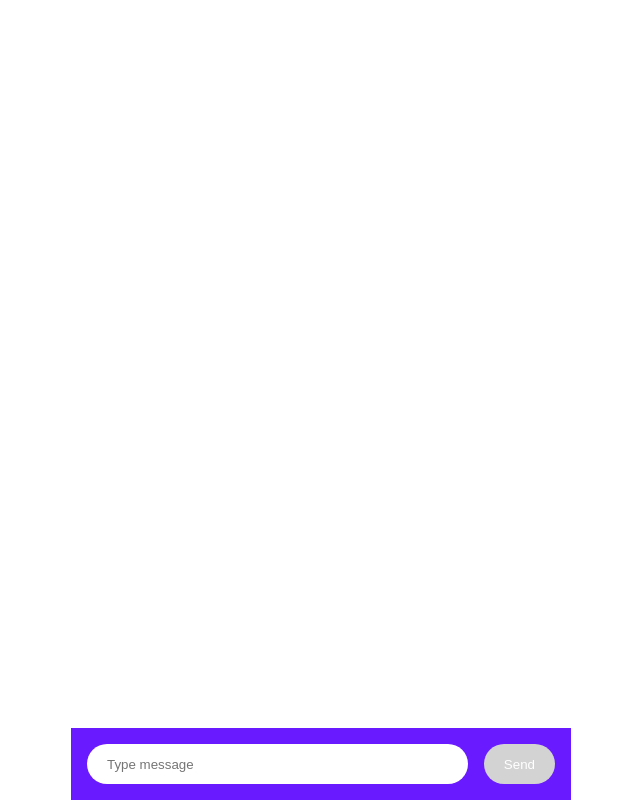
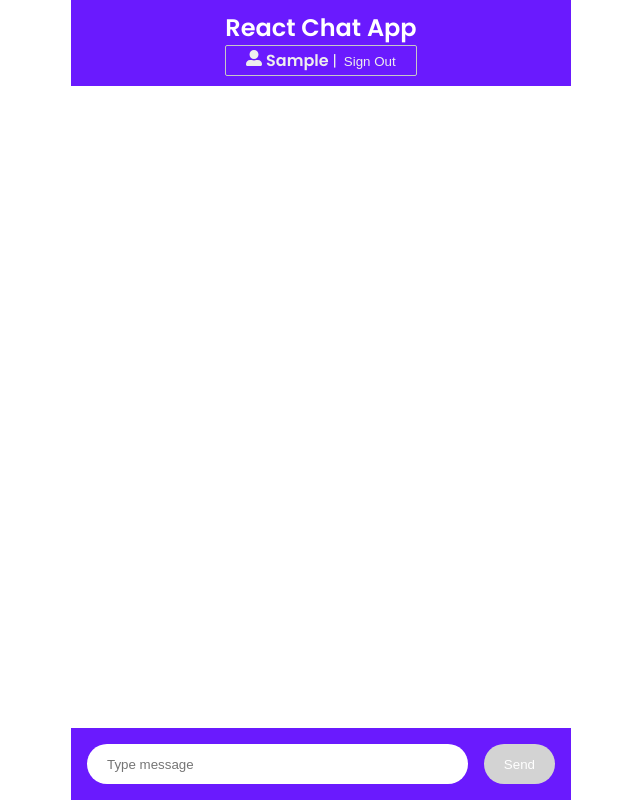
Before and after one commit to obioraigboanusi/react-chat-app, a React (Create React App) app: page / in a window 1280 px wide. Both pictures are taken after typing "Sample" into the empty fields and a click on the button "Sign in". Shown: the whole page, without its empty margins (319-959 px from the left). Built offline with nearby package versions, Linux system fonts and the light colour scheme.

Commit message:
Feat: Add header

```diff
--- /dev/null
+++ b/src/components/Header/Header.jsx
@@ -0,0 +1,59 @@
+import React from "react";
+import { useDispatch, useSelector } from "react-redux";
+import styled from "styled-components";
+import { FaUserAlt } from "react-icons/fa";
+import { signOut } from "../../application/auth/authSlice";
+
+function Header() {
+  const { username } = useSelector((state) => state.auth);
+  const dispatch = useDispatch();
+  const handleSignOut = () => {
+    dispatch(signOut());
+  };
+  return (
+    <StyledHeader>
+      <div>
+        <h1>React Chat App</h1>
+        <div className="user">
+          <span>
+            <FaUserAlt /> {username}{" "}
+          </span>{" "}
+          | <button onClick={handleSignOut}>Sign Out</button>
+        </div>
+      </div>
+    </StyledHeader>
+  );
+}
+const StyledHeader = styled.header`
+  padding: 10px 20px;
+  background-color: #6a1afe;
+  text-align: center;
+  color: #eee;
+  display: flex;
+  justify-content: center;
+  align-items: center;
+  width: 100%;
+  h1 {
+    font-size: 1.5rem;
+    color: white;
+    font-weight: 600;
+  }
+  button {
+    /* padding: 5px;
+    border-radius: 5px; */
+    border: none;
+    background-color: transparent;
+    color: #eee;
+    margin-left: 3px;
+  }
+  span {
+    font-weight: 600;
+    font-size: 1rem;
+  }
+  div.user {
+    border: 1px solid #c7c7c7;
+    padding: 2px 4px;
+    border-radius: 2px;
+  }
+`;
+export default Header;
--- a/src/pages/Chat.jsx
+++ b/src/pages/Chat.jsx
@@ -2,11 +2,13 @@ import React from "react";
 import styled from "styled-components";
 import ChatForm from "../components/ChatForm";
 import ChatList from "../components/ChatList";
+import Header from "../components/Header/Header";
 import withAuth from "../utils/HOC/withAuth";
 
 function Chat() {
   return (
     <ChatContainer>
+      <Header />
       <ChatList />
       <ChatForm />
     </ChatContainer>
```
